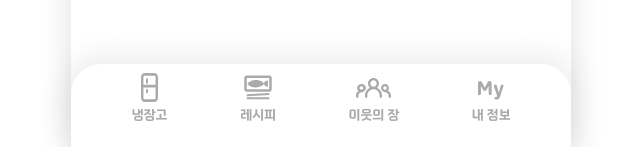
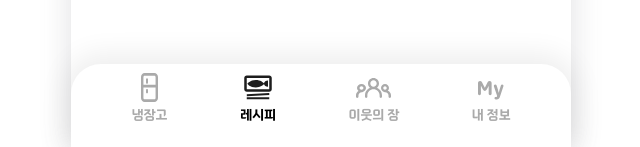
Before and after one commit to TRENDITHON-Omnivore-Team1/NaengTulCook-FE, a React (Vite) app: page /recipe in a window 1280 px wide. Shown: the part 650-797 px from the top of the page, without its empty margins (319-959 px from the left). Built offline with nearby package versions, Linux system fonts and the light colour scheme.

Commit message:
🐛: 충돌 해결

```diff
--- a/src/components/common/navbar/Navbar.jsx
+++ b/src/components/common/navbar/Navbar.jsx
@@ -1,20 +1,27 @@
-import { useNavigate } from "react-router-dom";
+import { useLocation, useNavigate } from "react-router-dom";
 import * as A from "./Navbar.style";
 import refrigeratorSvg from "@/assets/icons/icon_refrigerator.svg";
+import refrigeratorActiveSvg from "@/assets/icons/icon_refrigerator_active.svg";
 import recipeSvg from "@/assets/icons/icon_recipe.svg";
+import recipeActiveSvg from "@/assets/icons/icon_recipe_active.svg";
 import communitySvg from "@/assets/icons/icon_community.svg";
+import communityActiveSvg from "@/assets/icons/icon_community_active.svg";
 import mypageSvg from "@/assets/icons/icon_mypage.svg";
+import mypageActiveSvg from "@/assets/icons/icon_mypage_active.svg";
 
-function NavButtonComp({ navUrl, iconSvg, navText }) {
+function NavButtonComp({ navUrl, iconSvg, activeIconSvg, navText }) {
   const navigate = useNavigate();
+  const location = useLocation();
+  const isActive = location.pathname === `/${navUrl}`;
+
   const handleMoveToPage = () => {
     navigate(`/${navUrl}`);
   };
 
   return (
-    <A.NavButton onClick={handleMoveToPage}>
-      <A.IconImg src={iconSvg} alt={navText} />
-      <A.NavText>{navText}</A.NavText>
+    <A.NavButton onClick={handleMoveToPage} $isActive={isActive}>
+      <A.IconImg src={isActive ? activeIconSvg : iconSvg} alt={navText} />
+      <A.NavText $isActive={isActive}>{navText}</A.NavText>
     </A.NavButton>
   );
 }
@@ -23,10 +30,30 @@ export default function Navbar() {
   return (
     <>
       <A.CompContainer>
-        <NavButtonComp iconSvg={refrigeratorSvg} navUrl="refrigerator" navText="냉장고" />
-        <NavButtonComp iconSvg={recipeSvg} navUrl="recipe" navText="레시피" />
-        <NavButtonComp iconSvg={communitySvg} navUrl="community" navText="이웃의 장" />
-        <NavButtonComp iconSvg={mypageSvg} navUrl="my-page" navText="내 정보" />
+        <NavButtonComp
+          iconSvg={refrigeratorSvg}
+          activeIconSvg={refrigeratorActiveSvg}
+          navUrl="refrigerator"
+          navText="냉장고"
+        />
+        <NavButtonComp
+          iconSvg={recipeSvg}
+          activeIconSvg={recipeActiveSvg}
+          navUrl="recipe"
+          navText="레시피"
+        />
+        <NavButtonComp
+          iconSvg={communitySvg}
+          activeIconSvg={communityActiveSvg}
+          navUrl="community"
+          navText="이웃의 장"
+        />
+        <NavButtonComp
+          iconSvg={mypageSvg}
+          activeIconSvg={mypageActiveSvg}
+          navUrl="my-page"
+          navText="내 정보"
+        />
       </A.CompContainer>
     </>
   );
--- a/src/components/common/navbar/Navbar.style.js
+++ b/src/components/common/navbar/Navbar.style.js
@@ -38,6 +38,6 @@ export const IconImg = styled.img`
   color: #aaa;
 `;
 export const NavText = styled.p`
-  color: #aaaaaa;
+  color: ${({ $isActive }) => ($isActive ? "#000" : "#aaaaaa")};
   ${theme.fonts.gi_regular_13}
 `;
```
